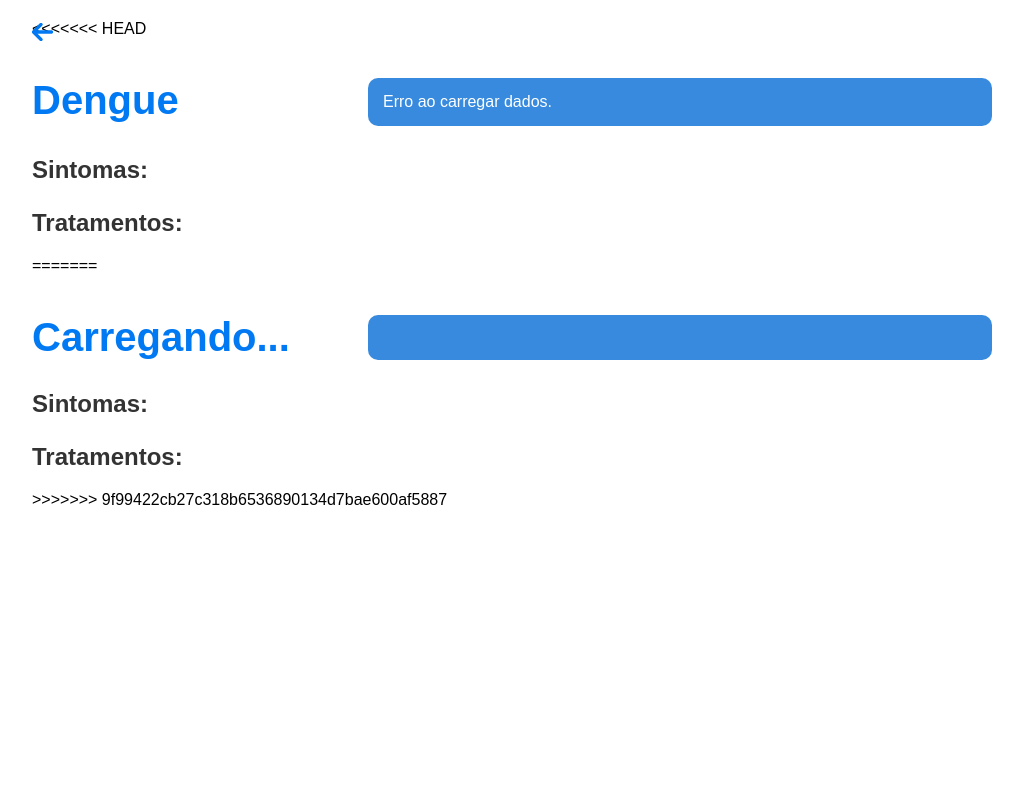
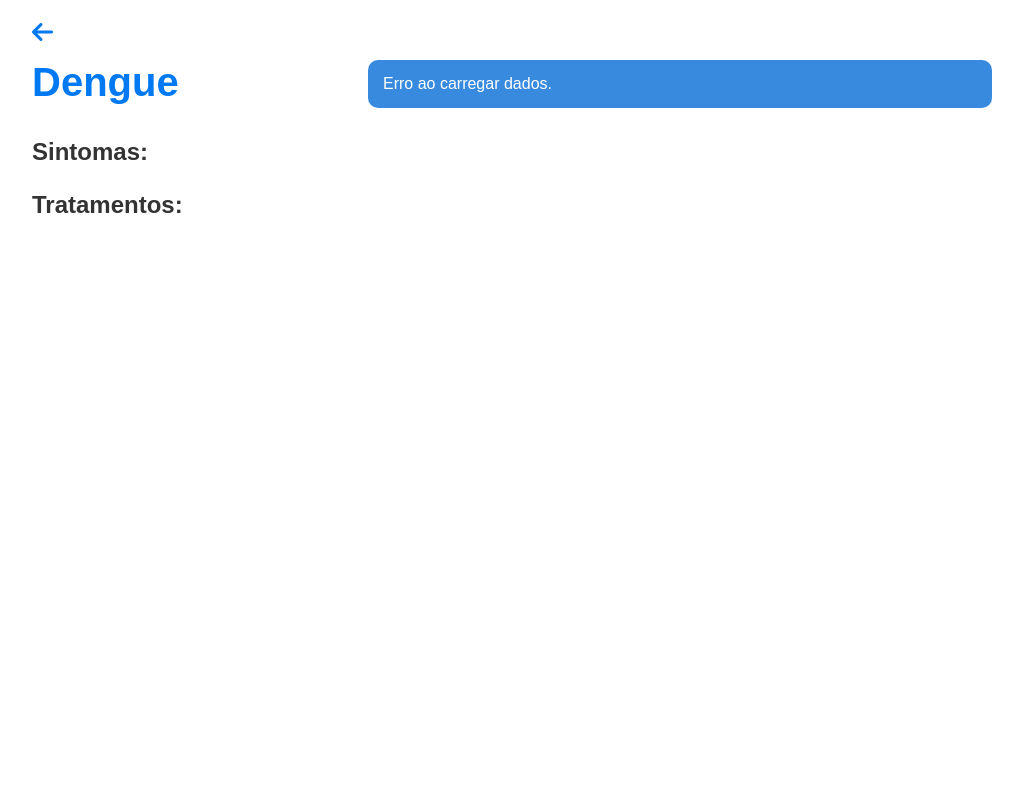
Before and after one commit to draignostico/Dr.AIgnostico, a PHP site: page /respostas-llm/Informacoes.php in a window 1280 px wide. Shown: the whole page, without its empty margins (128-1151 px from the left). Run offline with PHP 8.4, Linux system fonts and the light colour scheme.

Commit message:
Add files via upload

```diff
--- a/frontend/Informacoes.php
+++ b/frontend/Informacoes.php
@@ -1,4 +1,3 @@
-<<<<<<< HEAD
 <!DOCTYPE html>
 <html lang="pt-BR">
 <head>
@@ -33,7 +32,7 @@
     </section>
 
     <script>
-        // pega o nome da doença pela URL (ex: informacoes.php?doenca=Dengue)
+        // Pega o nome da doença pela URL (ex: informacoes.php?doenca=Dengue)
         const params = new URLSearchParams(window.location.search);
         const doenca = params.get("doenca") || "Dengue";
 
@@ -86,92 +85,3 @@
     </script>
 </body>
 </html>
-=======
-<!DOCTYPE html>
-<html lang="pt-BR">
-<head>
-    <meta charset="UTF-8">
-    <meta name="viewport" content="width=device-width, initial-scale=1.0">
-    <title>Informações sobre Doença</title>
-    <link rel="stylesheet" href="https://cdnjs.cloudflare.com/ajax/libs/font-awesome/6.4.0/css/all.min.css">
-    <link rel="stylesheet" href="css/informacoes.css">
-</head>
-<body>
-    <a href="Home.php" class="back-arrow">
-        <i class="fas fa-arrow-left"></i>
-    </a>
-
-    <header>
-        <h1 id="tituloDoenca">Carregando...</h1>
-        <div class="info-box" id="descricao"></div>
-    </header>
-
-    <section>
-        <h2>Sintomas:</h2>
-        <ul id="sintomas"></ul>
-    </section>
-
-    <section>
-        <h2>Tratamentos:</h2>
-        <ul id="tratamentos"></ul>
-    </section>
-
-    <section>
-        <p id="aviso" style="color:red; font-weight:bold;"></p>
-    </section>
-
-    <script>
-        // pega o nome da doença pela URL (ex: informacoes.php?doenca=Dengue)
-        const params = new URLSearchParams(window.location.search);
-        const doenca = params.get("doenca") || "Dengue";
-
-        // Atualiza título da página
-        document.title = `Informações sobre ${doenca}`;
-        document.getElementById("tituloDoenca").innerText = doenca;
-
-        // Busca informações da API já estruturada
-        fetch(`http://127.0.0.1:8000/doenca/${doenca}`)
-        .then(res => res.json())
-        .then(data => {
-            // Preenche descrição
-            document.getElementById("descricao").innerText = data.descricao || "Descrição não disponível.";
-
-            // Preenche sintomas
-            const sintomasList = document.getElementById("sintomas");
-            sintomasList.innerHTML = "";
-            if (data.sintomas && data.sintomas.length > 0) {
-                data.sintomas.forEach(s => {
-                    const li = document.createElement("li");
-                    li.innerText = s;
-                    sintomasList.appendChild(li);
-                });
-            } else {
-                sintomasList.innerHTML = "<li>Não informado</li>";
-            }
-
-            // Preenche tratamentos
-            const tratamentosList = document.getElementById("tratamentos");
-            tratamentosList.innerHTML = "";
-            if (data.tratamentos && data.tratamentos.length > 0) {
-                data.tratamentos.forEach(t => {
-                    const li = document.createElement("li");
-                    li.innerText = t;
-                    tratamentosList.appendChild(li);
-                });
-            } else {
-                tratamentosList.innerHTML = "<li>Não informado</li>";
-            }
-
-            // Preenche aviso (se existir)
-            if (data.aviso) {
-                document.getElementById("aviso").innerText = data.aviso;
-            }
-        })
-        .catch(err => {
-            document.getElementById("descricao").innerText = "Erro ao carregar dados.";
-            console.error(err);
-        });
-    </script>
-</body>
-</html>
->>>>>>> 9f99422cb27c318b6536890134d7bae600af5887
```
